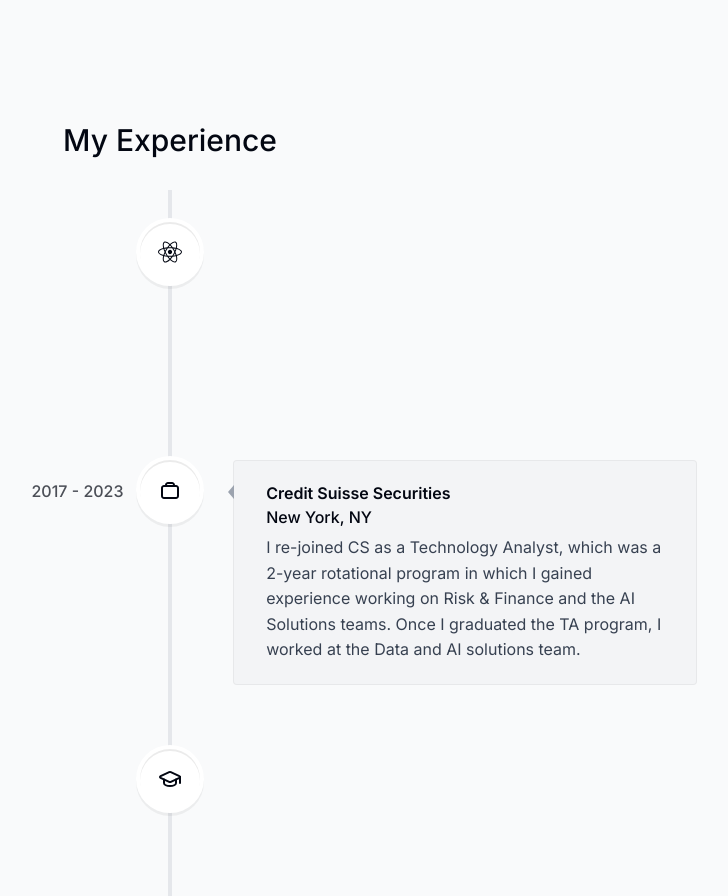
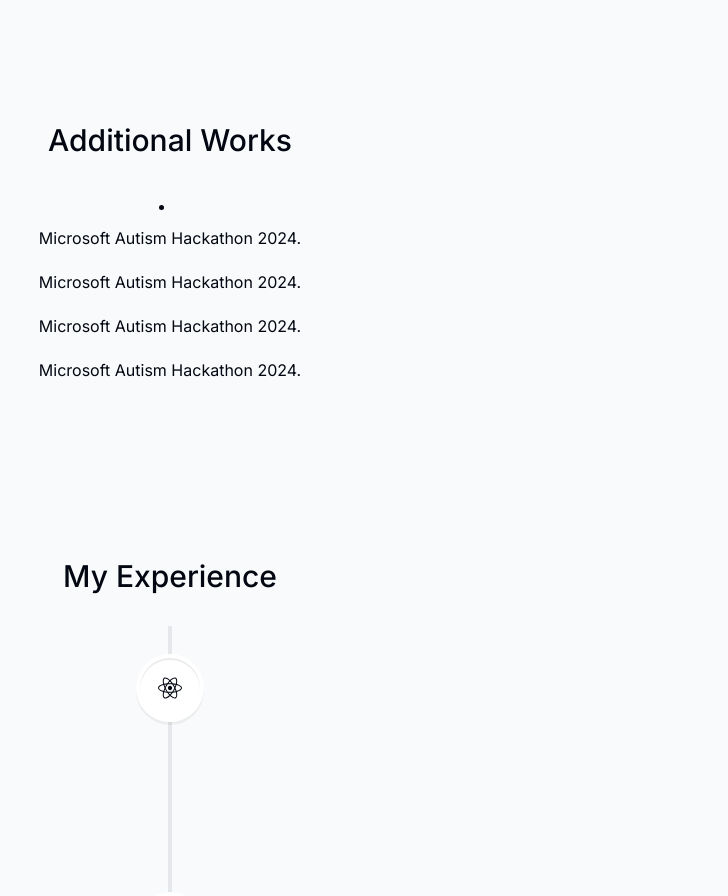
Before and after one commit to shkim22/portfolio-website, a Next.js app: page / in a window 1280 px wide. Shown: the part 3080-3976 px from the top of the page, without its empty margins (470-1198 px from the left). Built offline with nearby package versions, Linux system fonts and the light colour scheme.

Commit message:
fix heading

```diff
--- a/app/page.tsx
+++ b/app/page.tsx
@@ -15,7 +15,7 @@
       <About />
       <Projects />
       <Skills />
-      {/* <Additional /> */}
+      <Additional />
       <Experience />
       <Contact />
     </main>
--- a/components/header.tsx
+++ b/components/header.tsx
@@ -14,7 +14,7 @@
   return (
     <header className="z-[999] relative">
       <motion.div
-        className="fixed top-0 left-1/3 h-[4.5rem] w-full rounded-none border border-white border-opacity-40 bg-white bg-opacity-80 shadow-lg shadow-black/[0.03] backdrop-blur-[0.5rem] sm:top-6 sm:h-[3.25rem] sm:w-[36rem] sm:rounded-full dark:bg-gray-950 dark:border-black/40 dark:bg-opacity-75"
+        className="fixed top-0 left-1/3 right-1/3 h-[4.5rem] w-full rounded-none border border-white border-opacity-40 bg-white bg-opacity-80 shadow-lg shadow-black/[0.03] backdrop-blur-[0.5rem] sm:top-6 sm:h-[3.25rem] sm:w-[36rem] sm:rounded-full dark:bg-gray-950 dark:border-black/40 dark:bg-opacity-75"
         initial={{ y: -100, x: "-50%", opacity: 0 }}
         animate={{ y: 0, x: "-50%", opacity: 1 }}
       ></motion.div>
```
